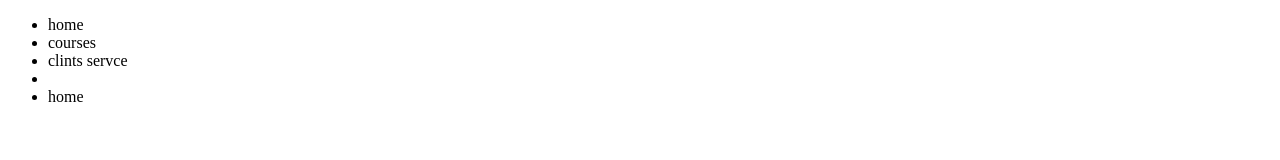
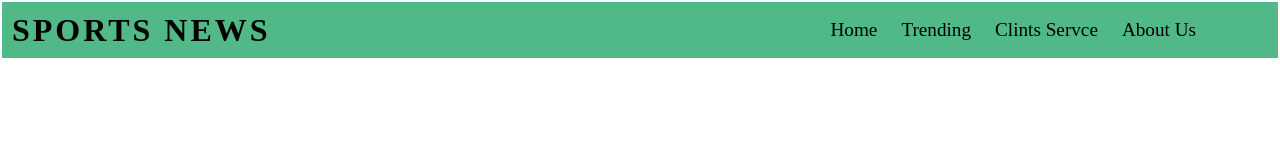
Before and after one commit to ELASRAOUISofiane/sport-news, a plain HTML site: page sections/header/nav.html in a window 1280 px wide. Drawn offline with Linux system fonts and the light colour scheme.

Commit message:
i try for a better aside

```diff
--- a/sections/header/nav.css
+++ b/sections/header/nav.css
@@ -0,0 +1,37 @@
+.nav {
+    display: flex;
+    justify-content: space-between;
+    background-color: rgb(81, 184, 136);
+    background-position: 50px ;
+    margin: -6px;
+
+}
+ul {
+    display: flex;
+    list-style-type: none;
+    margin: 5px 70px;
+    text-transform: capitalize ;
+    font-size: larger;
+
+
+}
+.menu{
+    cursor: grab;
+}
+.a:hover:hover{
+    color: brown;
+}
+.logo{
+    color: black;
+    text-decoration: none ;
+    font-size:xx-large;
+    text-transform: uppercase;
+    letter-spacing: 3px;
+    font-weight: 600;
+    padding-top: 10px;
+    padding-left: 10px;
+}
+
+li {
+    margin: 12px;
+}
--- a/sections/header/nav.html
+++ b/sections/header/nav.html
@@ -9,14 +9,17 @@
 
 </head>
 <body>
-    <nav>
-        <ul>
-            <li>home</li>
-            <li>courses</li>
-            <li>clints servce</li>
-            <li></li>
-            <li>home</li>
+    <nav class="nav">
+
+        <a class="logo"> sports news</a>
+        <ul class="menu">
+            <li><a  href="home"></a>home</li>
+            <li><a  href="trending"></a>Trending </li>
+            <li><a  href="clints servce"></a>clints servce</li>
+            <li><a  href="about us"></a>about us</li>
         </ul>
+
     </nav>
+
 </body>
 </html>
```
